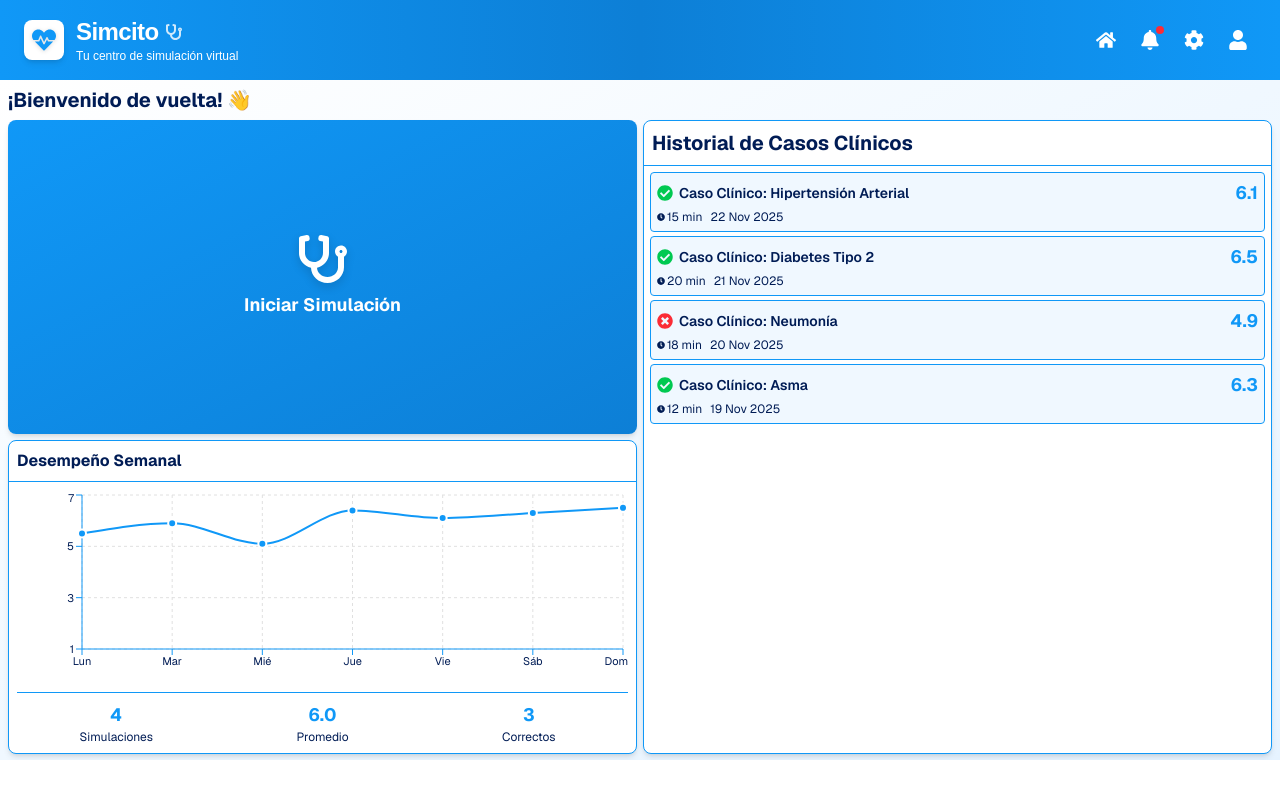
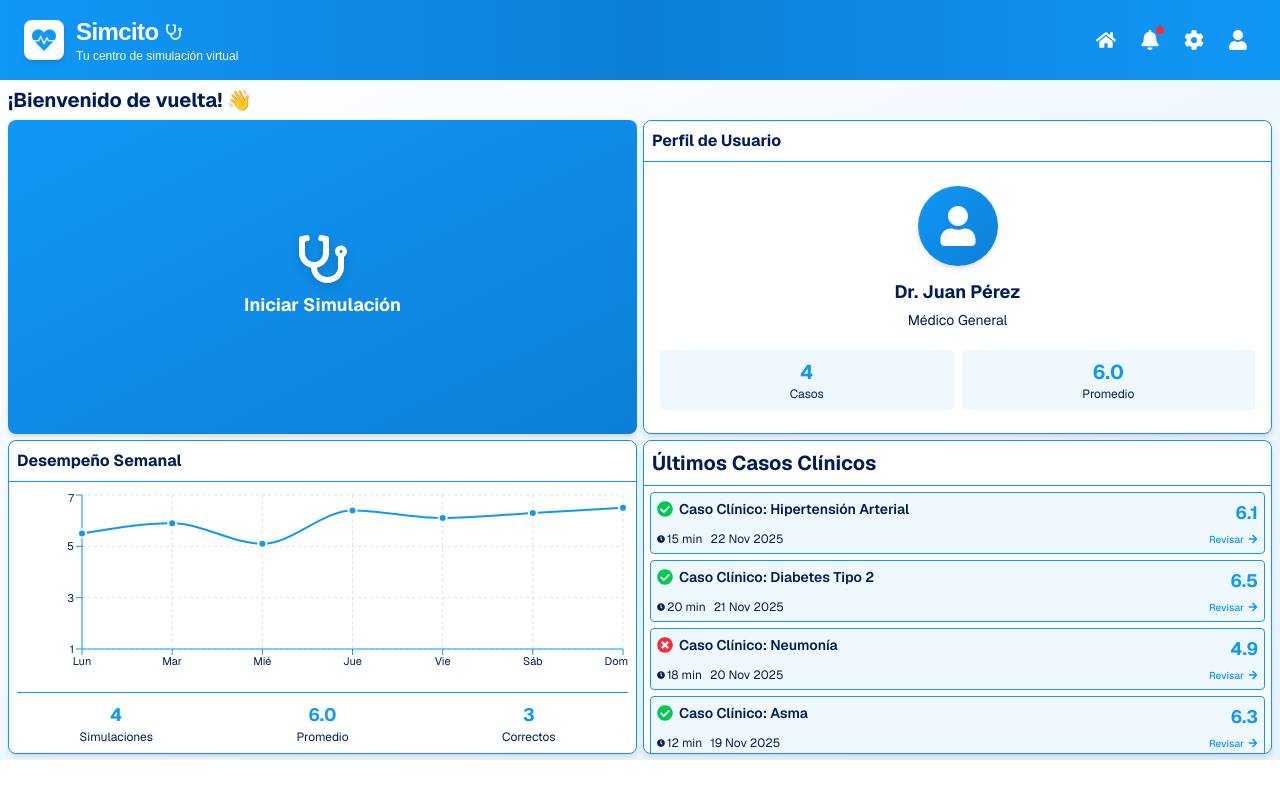
Before and after one commit to fcocea/hack-platanus-13, a Next.js app: page / in a window 1280 px wide. Built offline with nearby package versions, Linux system fonts and the light colour scheme.

Commit message:
feat: ultimos casos clinicos en home page mejorado

```diff
--- a/app/page.tsx
+++ b/app/page.tsx
@@ -1,7 +1,7 @@
 "use client";
 
 import { useRouter } from "next/navigation";
-import { FaStethoscope, FaClock, FaCheckCircle, FaTimesCircle } from "react-icons/fa";
+import { FaStethoscope, FaClock, FaCheckCircle, FaTimesCircle, FaUser, FaArrowRight } from "react-icons/fa";
 import { LineChart, Line, XAxis, YAxis, CartesianGrid, Tooltip, ResponsiveContainer, Dot } from "recharts";
 
 export default function Home() {
@@ -92,45 +92,48 @@ export default function Home() {
               </div>
             </button>
 
-            {/* Fila 1 y 2 - Columna 2: Historial de Casos Clínicos */}
-            <div className="row-span-2 bg-white rounded-lg shadow-md border border-[#1098f7] border-opacity-20 flex flex-col overflow-hidden min-h-0">
+            {/* Fila 1 - Columna 2: Perfil de Usuario */}
+            <div className="bg-white rounded-lg shadow-md border border-[#1098f7] border-opacity-20 flex flex-col overflow-hidden min-h-0">
               <div className="p-2 border-b border-[#1098f7] border-opacity-20 flex-shrink-0">
-                <h3 className="text-xl font-bold text-[#001c55]">
-                  Historial de Casos Clínicos
+                <h3 className="text-base font-bold text-[#001c55]">
+                  Perfil de Usuario
                 </h3>
               </div>
-              <div className="flex-1 overflow-y-auto p-1.5 space-y-1 min-h-0">
-                {historialSimulaciones.map((simulacion) => (
-                  <div
-                    key={simulacion.id}
-                    className="p-1.5 bg-[#f0f8ff] rounded border border-[#1098f7] border-opacity-20 hover:border-opacity-40 transition-all"
-                  >
-                    <div className="flex items-center justify-between gap-1.5 mb-0.5">
-                      <div className="flex items-center gap-1.5 flex-1 min-w-0">
-                        {simulacion.resultado === "correcto" ? (
-                          <FaCheckCircle className="w-4 h-4 text-green-500 flex-shrink-0" />
-                        ) : (
-                          <FaTimesCircle className="w-4 h-4 text-red-500 flex-shrink-0" />
-                        )}
-                        <span className="font-semibold text-[#001c55] text-sm truncate">
-                          {simulacion.caso}
-                        </span>
-                      </div>
-                      <div className="text-right flex-shrink-0">
-                        <div className="text-lg font-bold text-[#1098f7]">
-                          {simulacion.nota.toFixed(1)}
-                        </div>
-                      </div>
+              <div className="flex-1 flex flex-col items-center justify-center gap-3 p-4">
+                <div className="w-20 h-20 bg-gradient-to-br from-[#1098f7] to-[#0d7fd6] rounded-full flex items-center justify-center shadow-md">
+                  <FaUser className="w-10 h-10 text-white" />
+                </div>
+                <div className="text-center">
+                  <h4 className="text-lg font-bold text-[#001c55] mb-1">
+                    Dr. Juan Pérez
+                  </h4>
+                  <p className="text-sm text-[#001c55] text-opacity-70">
+                    Médico General
+                  </p>
+                </div>
+                <div className="w-full grid grid-cols-2 gap-2 mt-2">
+                  <div className="text-center p-2 bg-[#f0f8ff] rounded">
+                    <div className="text-xl font-bold text-[#1098f7]">
+                      {historialSimulaciones.length}
                     </div>
-                    <div className="flex items-center gap-2 text-xs text-[#001c55] text-opacity-60">
-                      <span className="flex items-center gap-0.5">
-                        <FaClock className="w-2 h-2" />
-                        {simulacion.duracion}
-                      </span>
-                      <span>{simulacion.fecha}</span>
+                    <div className="text-xs text-[#001c55] text-opacity-60">
+                      Casos
                     </div>
                   </div>
-                ))}
+                  <div className="text-center p-2 bg-[#f0f8ff] rounded">
+                    <div className="text-xl font-bold text-[#1098f7]">
+                      {(
+                        historialSimulaciones.reduce(
+                          (acc, s) => acc + s.nota,
+                          0
+                        ) / historialSimulaciones.length
+                      ).toFixed(1)}
+                    </div>
+                    <div className="text-xs text-[#001c55] text-opacity-60">
+                      Promedio
+                    </div>
+                  </div>
+                </div>
               </div>
             </div>
 
@@ -216,6 +219,60 @@ export default function Home() {
                 </div>
               </div>
             </div>
+
+            {/* Fila 2 - Columna 2: Últimos Casos Clínicos */}
+            <div className="bg-white rounded-lg shadow-md border border-[#1098f7] border-opacity-20 flex flex-col overflow-hidden min-h-0">
+              <div className="p-2 border-b border-[#1098f7] border-opacity-20 flex-shrink-0">
+                <h3 className="text-xl font-bold text-[#001c55]">
+                  Últimos Casos Clínicos
+                </h3>
+              </div>
+              <div className="flex-1 overflow-y-auto p-1.5 space-y-1.5 min-h-0">
+                {historialSimulaciones.map((simulacion) => (
+                  <div
+                    key={simulacion.id}
+                    className="p-1.5 bg-[#f0f8ff] rounded border border-[#1098f7] border-opacity-20 hover:border-opacity-40 transition-all"
+                  >
+                    <div className="flex items-start justify-between gap-1.5 mb-1">
+                      <div className="flex items-center gap-1.5 flex-1 min-w-0">
+                        {simulacion.resultado === "correcto" ? (
+                          <FaCheckCircle className="w-4 h-4 text-green-500 flex-shrink-0" />
+                        ) : (
+                          <FaTimesCircle className="w-4 h-4 text-red-500 flex-shrink-0" />
+                        )}
+                        <span className="font-semibold text-[#001c55] text-sm truncate">
+                          {simulacion.caso}
+                        </span>
+                      </div>
+                      <div className="text-right flex-shrink-0">
+                        <div className="text-lg font-bold text-[#1098f7]">
+                          {simulacion.nota.toFixed(1)}
+                        </div>
+                      </div>
+                    </div>
+                    <div className="flex items-center justify-between gap-2">
+                      <div className="flex items-center gap-2 text-xs text-[#001c55] text-opacity-60">
+                        <span className="flex items-center gap-0.5">
+                          <FaClock className="w-2 h-2" />
+                          {simulacion.duracion}
+                        </span>
+                        <span>{simulacion.fecha}</span>
+                      </div>
+                      <button
+                        onClick={() => {
+                          // Aquí puedes agregar la lógica para revisar el caso
+                          router.push(`/casos-clinicos?id=${simulacion.id}`);
+                        }}
+                        className="flex items-center gap-1 text-[#1098f7] hover:text-[#0d7fd6] text-[10px] font-medium hover:underline transition-all duration-200"
+                      >
+                        Revisar
+                        <FaArrowRight className="w-2.5 h-2.5" />
+                      </button>
+                    </div>
+                  </div>
+                ))}
+              </div>
+            </div>
           </div>
         </div>
       </main>
```
